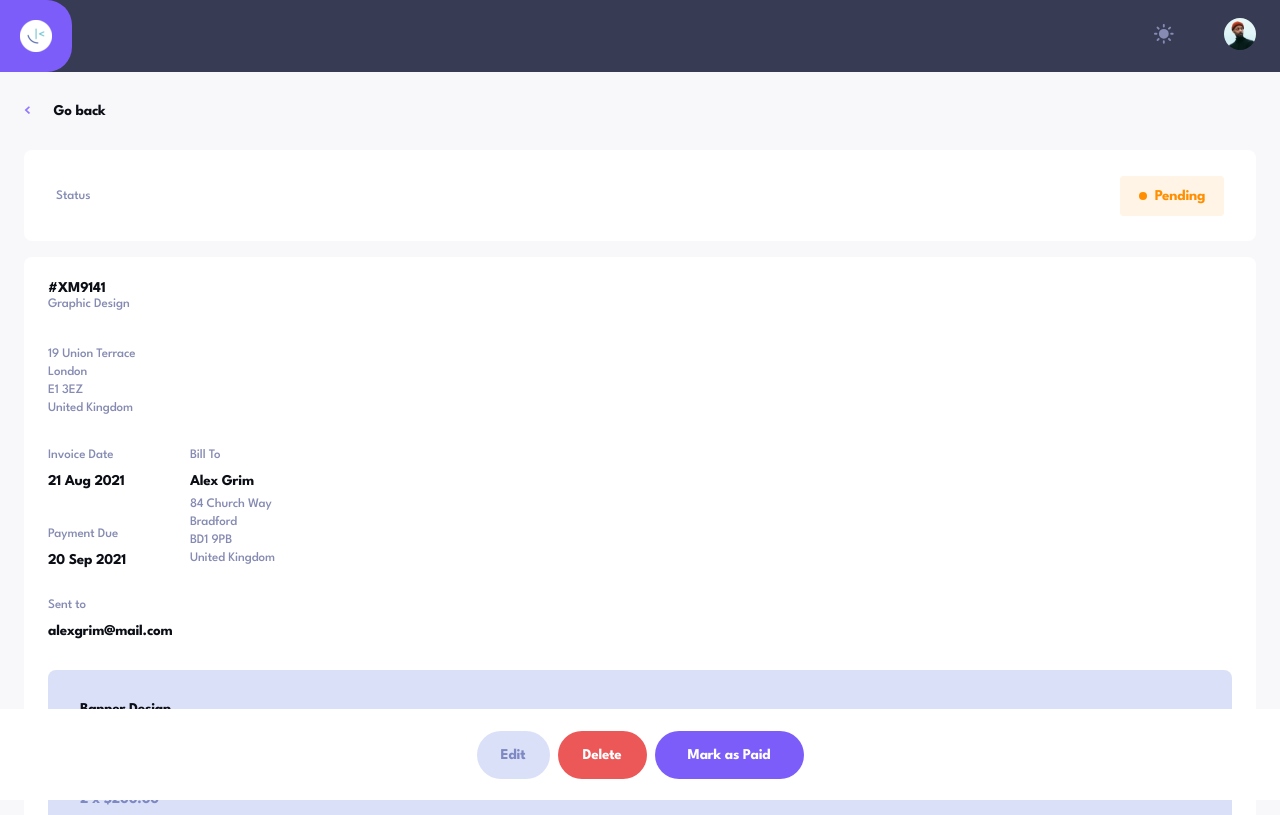
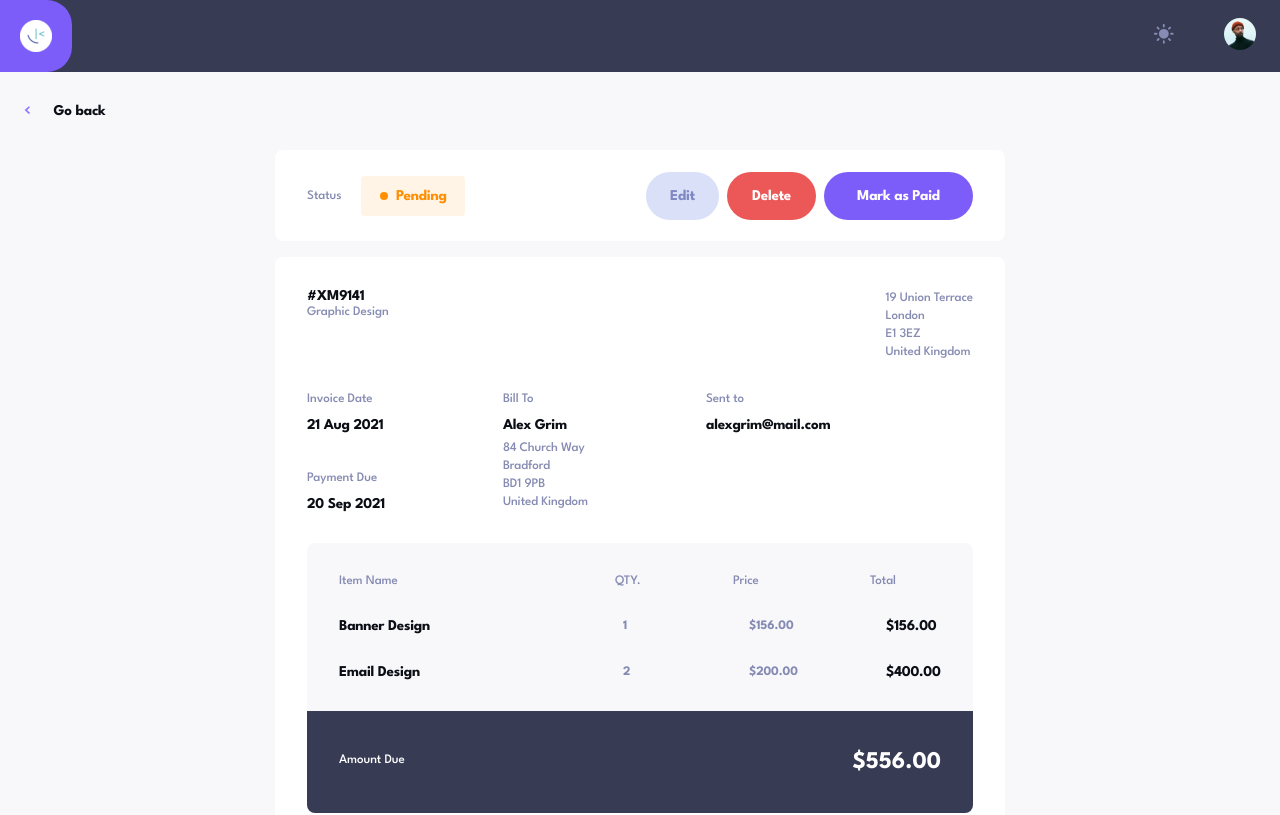
Before and after one commit to eosook/invoice-tracker, a React (Vite) app: page /info in a window 1280 px wide. Shown: the top 815 px of the page. Built offline with nearby package versions, Linux system fonts and the light colour scheme.

Commit message:
styling for tablet and desktop for view invoice page

```diff
--- /dev/null
+++ b/src/components/Charges/Charges.scss
@@ -0,0 +1,105 @@
+@use "../../styles/partials/colors" as *;
+@use "../../styles/partials/mixins" as *;
+@use "../../styles/partials/fonts" as *;
+
+.charge {
+  margin: 2rem 0 0;
+  background-color: $light-background;
+  border-radius: 8px;
+
+  &__single {
+    padding: 0 2rem 2rem;
+    display: flex;
+    align-items: center;
+
+    &:first-child {
+      @include tablet {
+        padding: 2rem;
+      }
+    }
+
+    &:nth-child(2) {
+      padding: 2rem;
+
+      @include tablet {
+        padding: 0 2rem 2rem;
+      }
+    }
+  }
+
+  &__name{
+    width: 276px;
+  }
+
+  &__quantity{
+    width: 118px;
+  }
+
+  &__price{
+    width: 137px;
+  }
+
+  &__data-name{
+    width: 286px;
+  }
+
+  &__categories {
+    display: none;
+
+    @include tablet {
+      display: flex;
+    }
+  }
+
+  &__black {
+    @include invoiceHeader;
+  }
+
+  &__grey {
+    @include invoiceSubheader;
+  }
+
+  &__data-grey{
+    @include invoiceSubheader;
+    font-weight: bold;
+    margin-left: 0.5rem;
+    display: none;
+
+    @include tablet{
+      display: block;
+    }
+  }
+
+  &__calculate {
+    @include invoiceHeader;
+    color: $font-blue;
+    margin-top: 0.5rem;
+
+    @include tablet {
+      display: none;
+    }
+  }
+
+  &__grand-total {
+    background-color: $black;
+    padding: 2.5rem 2rem;
+    display: flex;
+    justify-content: space-between;
+    color: white;
+    border-radius: 0 0 8px 8px;
+  }
+
+  &__dark {
+    &--div {
+      background-color: $darkblue;
+    }
+
+    &--black {
+      background-color: $black-hover;
+    }
+
+    &--text {
+      color: white;
+    }
+  }
+}
--- /dev/null
+++ b/src/components/Charges/Charges.tsx
@@ -0,0 +1,80 @@
+import './Charges.scss';
+
+type ChargesProps = {
+    mode : string;
+}
+
+export default function Charges({ mode }: ChargesProps){
+    return (
+        <div
+          className={mode === "light" ? "charge" : "charge charge__dark--div"}
+        >
+          <div className="charge__single charge__categories">
+            <h3 className="charge__grey charge__name">Item Name</h3>
+            <h3 className="charge__grey charge__quantity">QTY.</h3>
+            <h3 className="charge__grey charge__price">Price</h3>
+            <h3 className="charge__grey charge__total">Total</h3>
+          </div>
+          <div className="charge__single">
+            <div className="charge__container">
+              <h2
+                className={
+                  mode === "light"
+                    ? "charge__black charge__name"
+                    : "charge__black charge__name charge__dark--text"
+                }
+              >
+                Banner Design
+              </h2>
+              <h4 className="charge__calculate">1 x $156.00</h4>
+            </div>
+            <h3 className="charge__data-grey charge__quantity">1</h3>
+            <h3 className="charge__data-grey charge__price">$156.00</h3>
+            <h2
+              className={
+                mode === "light"
+                  ? "charge__black"
+                  : "charge__black charge__dark--text"
+              }
+            >
+              $156.00
+            </h2>
+          </div>
+          <div className="charge__single">
+            <div className="charge__container">
+              <h2
+                className={
+                  mode === "light"
+                    ? "charge__black charge__name"
+                    : "charge__black charge__name charge__dark--text"
+                }
+              >
+                Email Design
+              </h2>
+              <h4 className="charge__calculate">2 x $200.00</h4>
+            </div>
+            <h3 className="charge__data-grey charge__quantity">2</h3>
+            <h3 className="charge__data-grey charge__price">$200.00</h3>
+            <h2
+              className={
+                mode === "light"
+                  ? "charge__black charge__total"
+                  : "charge__black charge__total charge__dark--text"
+              }
+            >
+              $400.00
+            </h2>
+          </div>
+          <div
+            className={
+              mode === "light"
+                ? "charge__grand-total"
+                : "charge__grand-total charge__dark--black"
+            }
+          >
+            <h3 className="info-main--white">Amount Due</h3>
+            <h2 className="charge__total-price">$556.00</h2>
+          </div>
+        </div>
+    )
+}
--- /dev/null
+++ b/src/components/StatusBar/StatusBar.scss
@@ -0,0 +1,3 @@
+@use "../../styles/partials/colors" as *;
+@use "../../styles/partials/mixins" as *;
+@use "../../styles/partials/fonts" as *;
--- /dev/null
+++ b/src/components/StatusBar/StatusBar.tsx
@@ -0,0 +1,36 @@
+import "./StatusBar.scss";
+
+type StatusBarProps = {
+  mode: string;
+};
+
+export default function StatusBar({ mode }: StatusBarProps) {
+  return (
+    <div
+      className={
+        mode === "light" ? "info-status" : "info-status info__dark--div"
+      }
+    >
+      <div className="info-status__div">
+        <h4 className="info-status__header">Status</h4>
+        <div className="info-status__box">
+          <div className="info-status__circle"></div>
+          <h3 className="info-status__status">Pending</h3>
+        </div>
+      </div>
+      <div className="info-status__buttons">
+        <button
+          className={
+            mode === "light"
+              ? "buttons__button buttons--edit"
+              : "buttons__button buttons--edit buttons--edit-dark"
+          }
+        >
+          Edit
+        </button>
+        <button className="buttons__button buttons--delete">Delete</button>
+        <button className="buttons__button buttons--paid">Mark as Paid</button>
+      </div>
+    </div>
+  );
+}
--- a/src/pages/InvoiceInfo/InvoiceInfo.scss
+++ b/src/pages/InvoiceInfo/InvoiceInfo.scss
@@ -34,10 +34,31 @@
     align-items: center;
     justify-content: space-between;
     padding: 2rem;
-    margin: 2rem 0 1rem;
+    margin: 2rem auto 1rem;
+
+    @include tablet{
+      max-width: 688px;
+    }
+
+    @include desktop{
+      max-width: 730px;
+    }
 
     &__header {
       @include invoiceSubheader;
+    }
+
+    &__div{
+      display: flex;
+      justify-content: space-between;
+      align-items: center;
+      width: 100%;
+
+      @include tablet{
+        justify-content: left;
+        align-items: center;
+        gap: 1.25rem;
+      }
     }
 
     &__box {
@@ -62,12 +83,38 @@
       @include invoiceHeader;
       color: $status-orange;
     }
+
+    &__buttons{
+      display: none;
+
+      @include tablet{
+        display: flex;
+        gap: 0.5rem;
+      }
+    }
   }
 
   &-main {
     background-color: white;
     padding: 1.5rem;
     border-radius: 8px;
+    margin: 0 auto;
+
+    @include tablet{
+      padding: 2rem;
+      max-width: 688px;
+    }
+
+    @include desktop{
+      max-width: 730px;
+    }
+
+    &__flexbox{
+      @include tablet{
+        display: flex;
+        justify-content: space-between;
+      }
+    }
 
     &--black {
       @include invoiceHeader;
@@ -100,8 +147,13 @@
     &__body {
       &-top {
         display: flex;
-        gap: 4rem;
+        flex-wrap: wrap;
+        gap: 2rem 4rem;
         margin-bottom: 2rem;
+
+        @include tablet{
+          gap: 2rem 7.375rem;
+        }
       }
     }
 
@@ -124,56 +176,6 @@
   }
 }
 
-.charge {
-  margin: 2rem 0 0;
-  background-color: $button-grey;
-  border-radius: 8px;
-
-  &__single {
-    padding: 0 2rem 2rem;
-    display: flex;
-    justify-content: space-between;
-    align-items: center;
-
-    &:first-child {
-      padding: 2rem;
-    }
-  }
-
-  &__black {
-    @include invoiceHeader;
-  }
-
-  &__calculate {
-    @include invoiceHeader;
-    color: $font-blue;
-    margin-top: 0.5rem;
-  }
-
-  &__grand-total {
-    background-color: $black;
-    padding: 2.5rem 2rem;
-    display: flex;
-    justify-content: space-between;
-    color: white;
-    border-radius: 0 0 8px 8px;
-  }
-
-  &__dark{
-    &--div{
-        background-color: $darkblue;
-    }
-
-    &--black{
-        background-color: $black-hover;
-    }
-
-    &--text{
-        color: white;
-    }
-  }
-}
-
 .buttons{
     height: 91px;
     width: 100%;
@@ -188,6 +190,10 @@
     gap: 0.5rem;
     border: none;
 
+    @include tablet{
+      display: none;
+    }
+
     &__button{
       @include buttonfont;
       height: 48px;
@@ -200,40 +206,16 @@
     }
 
     &--edit {
-      background-color: $button-grey;
-      color: $font-blue;
-      height: 48px;
-      width: 73px;
-      border-radius: (73px * 0.50);
+      @include greyButton;
 
       &-dark{
         background-color: $darkblue;
         color: $grey-light;
       }
-
-      &:hover{
-        box-shadow: 0px 4px rgba($black, 0.4);
-      }
-
-      &:active{
-        transform: translate(0 , -3px);
-        box-shadow: 0px 2px rgba($black, 0.4);
-      }
     }
 
     &--delete{
-      background-color: $button-orange;
-      width: 89px;
-      border-radius: (89px * 0.50);
-
-      &:hover{
-        box-shadow: 0px 4px rgba($button-orange, 0.8);
-      }
-
-      &:active{
-        transform: translate(0 , -3px);
-        box-shadow: 0px 2px rgba($button-orange, 0.8);
-      }
+      @include orangeButton;
     }
 
     &--paid{
--- a/src/pages/InvoiceInfo/InvoiceInfo.tsx
+++ b/src/pages/InvoiceInfo/InvoiceInfo.tsx
@@ -1,33 +1,48 @@
 import "./InvoiceInfo.scss";
 import arrowLeft from "../../assets/images/icon-arrow-left.svg";
 import { useNavigate } from "react-router-dom";
+import StatusBar from "../../components/StatusBar/StatusBar";
+import Charges from "../../components/Charges/Charges";
 
 type InvoiceInfoProps = {
-  mode: string
-}
+  mode: string;
+};
 
-export default function InvoiceInfo({mode}: InvoiceInfoProps) {
+export default function InvoiceInfo({ mode }: InvoiceInfoProps) {
   const navigate = useNavigate();
 
-  function toHome(){
-    navigate("/")
+  function toHome() {
+    navigate("/");
   }
   return (
     <div className={mode === "light" ? "info" : "info info__dark"}>
       <div className="info__back" onClick={toHome}>
         <img src={arrowLeft} className="info__back-arrow"></img>
-        <h2 className={mode === "light" ? "info__back-header" : "info__back-header info__dark--header"}>Go back</h2>
+        <h2
+          className={
+            mode === "light"
+              ? "info__back-header"
+              : "info__back-header info__dark--header"
+          }
+        >
+          Go back
+        </h2>
       </div>
-      <div className={mode === "light" ? "info-status" : "info-status info__dark--div"}>
-        <h4 className="info-status__header">Status</h4>
-        <div className="info-status__box">
-          <div className="info-status__circle"></div>
-          <h3 className="info-status__status">Pending</h3>
-        </div>
-      </div>
-      <div className={mode === "light" ? "info-main" : "info-main info__dark--div"}>
+      <StatusBar mode={mode} />
+      <div
+        className={mode === "light" ? "info-main" : "info-main info__dark--div"}
+      >
+        <div className="info-main__flexbox">
           <div className="info-main__container">
-          <h2 className={mode === "light" ? "info-main--black" : "info-main--black info__dark--header"}>#XM9141</h2>
+            <h2
+              className={
+                mode === "light"
+                  ? "info-main--black"
+                  : "info-main--black info__dark--header"
+              }
+            >
+              #XM9141
+            </h2>
             <h4 className="info-main--grey">Graphic Design</h4>
           </div>
           <div className="info-main__container">
@@ -36,55 +51,78 @@ export default function InvoiceInfo({mode}: InvoiceInfoProps) {
             <h4 className="info-main--grey">E1 3EZ</h4>
             <h4 className="info-main--grey">United Kingdom</h4>
           </div>
+        </div>
         <div className="info-main__body">
           <div className="info-main__body-top">
             <div className="info-main__dates">
               <div className="info-main__date">
                 <h2 className="info-main__subheader">Invoice Date</h2>
-                <h2 className={mode === "light" ? "info-main--black" : "info-main--black info__dark--header"}>21 Aug 2021</h2>
+                <h2
+                  className={
+                    mode === "light"
+                      ? "info-main--black"
+                      : "info-main--black info__dark--header"
+                  }
+                >
+                  21 Aug 2021
+                </h2>
               </div>
               <div className="info-main__payment-due">
                 <h2 className="info-main__subheader">Payment Due</h2>
-                <h2 className={mode === "light" ? "info-main--black" : "info-main--black info__dark--header"}>20 Sep 2021</h2>
+                <h2
+                  className={
+                    mode === "light"
+                      ? "info-main--black"
+                      : "info-main--black info__dark--header"
+                  }
+                >
+                  20 Sep 2021
+                </h2>
               </div>
             </div>
             <div className="info-main__bill-to">
               <h2 className="info-main__subheader">Bill To</h2>
-              <h2 className={mode === "light" ? "info-main--black info-main--margin" : "info-main--black info-main--margin info__dark--header"}>Alex Grim</h2>
+              <h2
+                className={
+                  mode === "light"
+                    ? "info-main--black info-main--margin"
+                    : "info-main--black info-main--margin info__dark--header"
+                }
+              >
+                Alex Grim
+              </h2>
               <h4 className="info-main--grey">84 Church Way</h4>
               <h4 className="info-main--grey">Bradford</h4>
               <h4 className="info-main--grey">BD1 9PB</h4>
               <h4 className="info-main--grey">United Kingdom</h4>
             </div>
-          </div>
             <div className="info-main__email">
               <h4 className="info-main__subheader">Sent to</h4>
-            <h2 className={mode === "light" ? "info-main--black" : "info-main--black info__dark--header"}>alexgrim@mail.com</h2>
-          </div>
-        </div>
-        <div className={mode === "light" ? "charge" : "charge charge__dark--div"}>
-          <div className="charge__single">
-            <div className="charge__container">
-              <h2 className={mode === "light" ? "charge__black" : "charge__black charge__dark--text"}>Banner Design</h2>
-              <h4 className="charge__calculate">1 x $156.00</h4>
-            </div>
-            <h2 className={mode === "light" ? "charge__black" : "charge__black charge__dark--text"}>$156.00</h2>
-          </div>
-          <div className="charge__single">
-            <div className="charge__container">
-              <h2 className={mode === "light" ? "charge__black" : "charge__black charge__dark--text"}>Email Design</h2>
-              <h4 className="charge__calculate">2 x $200.00</h4>
-            </div>
-            <h2 className={mode === "light" ? "charge__black" : "charge__black charge__dark--text"}>$400.00</h2>
-          </div>
-          <div className={mode === "light" ? "charge__grand-total" : "charge__grand-total charge__dark--black"}>
-            <h3 className="info-main--white">Grand Total</h3>
-            <h2 className="charge__price">$556.00</h2>
+              <h2
+                className={
+                  mode === "light"
+                    ? "info-main--black"
+                    : "info-main--black info__dark--header"
+                }
+              >
+                alexgrim@mail.com
+              </h2>
             </div>
           </div>
         </div>
+        <Charges mode={mode}/>
+      </div>
+
       <div className={mode === "light" ? "buttons" : "buttons buttons--dark"}>
-        <button className={mode === "light" ? "buttons__button buttons--edit" : "buttons__button buttons--edit buttons--edit-dark"}>Edit</button>
+        <button
+          className={
+            mode === "light"
+              ? "buttons__button buttons--edit"
+              : "buttons__button buttons--edit buttons--edit-dark"
+          }
+        >
+          Edit
+        </button>
         <button className="buttons__button buttons--delete">Delete</button>
         <button className="buttons__button buttons--paid">Mark as Paid</button>
       </div>
--- a/src/styles/partials/_mixins.scss
+++ b/src/styles/partials/_mixins.scss
@@ -1,21 +1,57 @@
-@use './colors' as *;
-@use './fonts' as *;
+@use "./colors" as *;
+@use "./fonts" as *;
 
-@mixin purpleButton(){
+@mixin tablet {
+  @media screen and (min-width: 768px) {
+    @content;
+  }
+}
+
+@mixin desktop {
+  @media screen and (min-width: 1280px) {
+    @content;
+  }
+}
+
+@mixin purpleButton() {
   background-color: $purple;
   width: 90px;
   height: 44px;
   border-radius: 22px;
   border: none;
-    &:hover{
+  &:hover {
     background-color: $purple-light;
   }
 }
 
-@mixin greyButton(){
+@mixin greyButton() {
+  background-color: $button-grey;
+  color: $font-blue;
+  height: 48px;
+  width: 73px;
+  border-radius: (73px * 0.5);
 
+  &:hover {
+    box-shadow: 0px 4px rgba($black, 0.4);
   }
 
-@mixin redButton(){
+  &:active {
+    transform: translate(0, -3px);
+    box-shadow: 0px 2px rgba($black, 0.4);
+  }
+}
 
+@mixin orangeButton() {
+  background-color: $button-orange;
+  width: 89px;
+  border-radius: (89px * 0.5);
+
+  &:hover {
+    box-shadow: 0px 4px rgba($button-orange, 0.8);
   }
+
+  &:active {
+    transform: translate(0, -3px);
+    box-shadow: 0px 2px rgba($button-orange, 0.8);
+  }
+}
```
Lines whose indentation alone changed are shown as unchanged.
